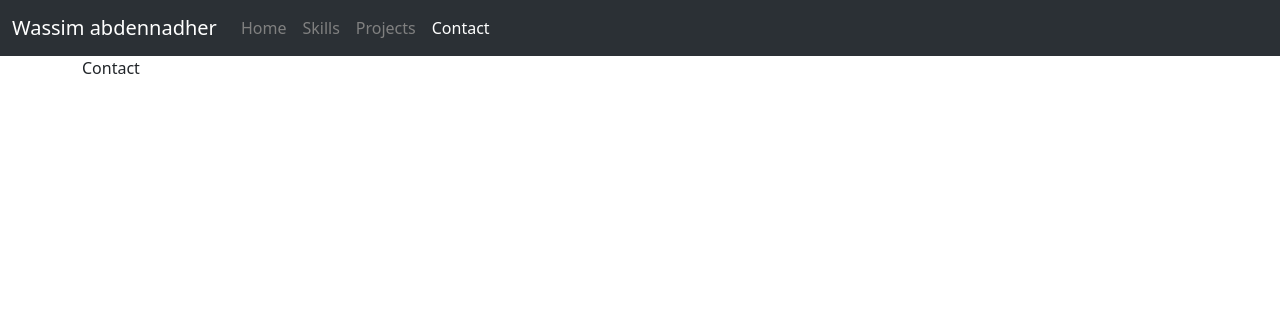
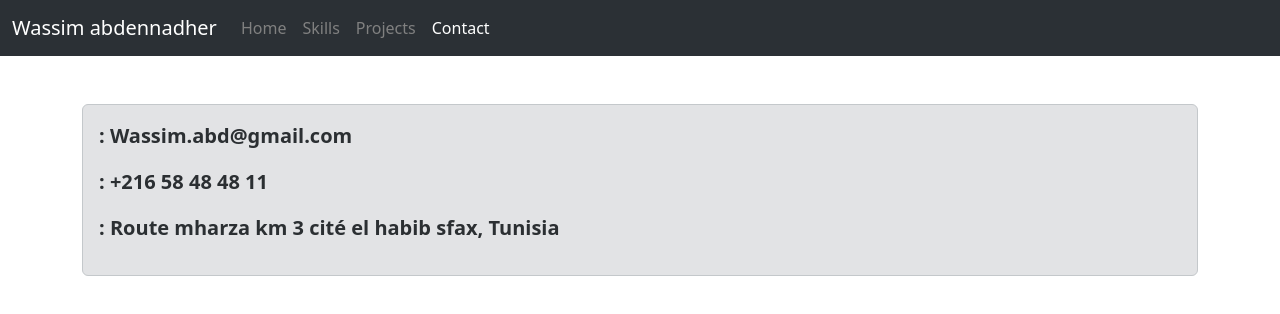
Before and after one commit to Wassimabdennadher/Portfolio, a React (Create React App) app: page /contact in a window 1280 px wide. Shown: the top 314 px of the page. Built offline with nearby package versions, Linux system fonts and the light colour scheme.

Commit message:
add the contact page

```diff
--- a/package.json
+++ b/package.json
@@ -8,6 +8,7 @@
     "@testing-library/user-event": "^13.5.0",
     "axios": "^1.2.2",
     "bootstrap": "^5.3.0-alpha1",
+    "bootstrap-icons": "^1.10.3",
     "react": "^18.2.0",
     "react-dom": "^18.2.0",
     "react-router-dom": "^5.3.4",
--- a/src/pages/Contact.js
+++ b/src/pages/Contact.js
@@ -1,8 +1,26 @@
 import React from 'react'
 
 function Contact() {
+  const contactInfo = {
+    mail: 'Wassim.abd@gmail.com',
+    phoneNumber: '+216 58 48 48 11',
+    adress: 'Route mharza km 3 cité el habib sfax, Tunisia'
+  }
   return (
-    <div>Contact</div>
+    <div className='alert alert-secondary mt-5 fs-5 fw-bold '>
+      <div>
+        <i className="bi bi-envelope-at"></i>
+        <p>: {contactInfo.mail}</p>
+      </div>
+      <div>
+        <i className="bi bi-telephone-x-fill"></i>
+        <p>: {contactInfo.phoneNumber}</p>
+      </div>
+      <div>
+        <i className="bi bi-geo-alt-fill">
+        </i><p>: {contactInfo.adress}</p>
+      </div>
+    </div>
   )
 }
 
```
Also changed, not shown: 1 other file (tests, documents, lock files or other folders).
